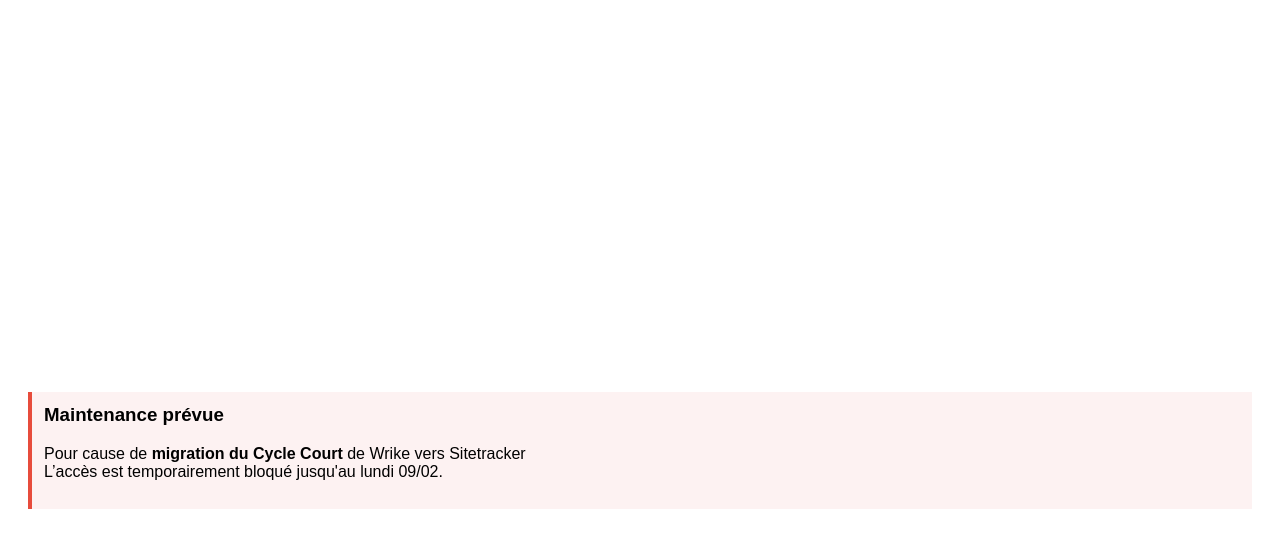
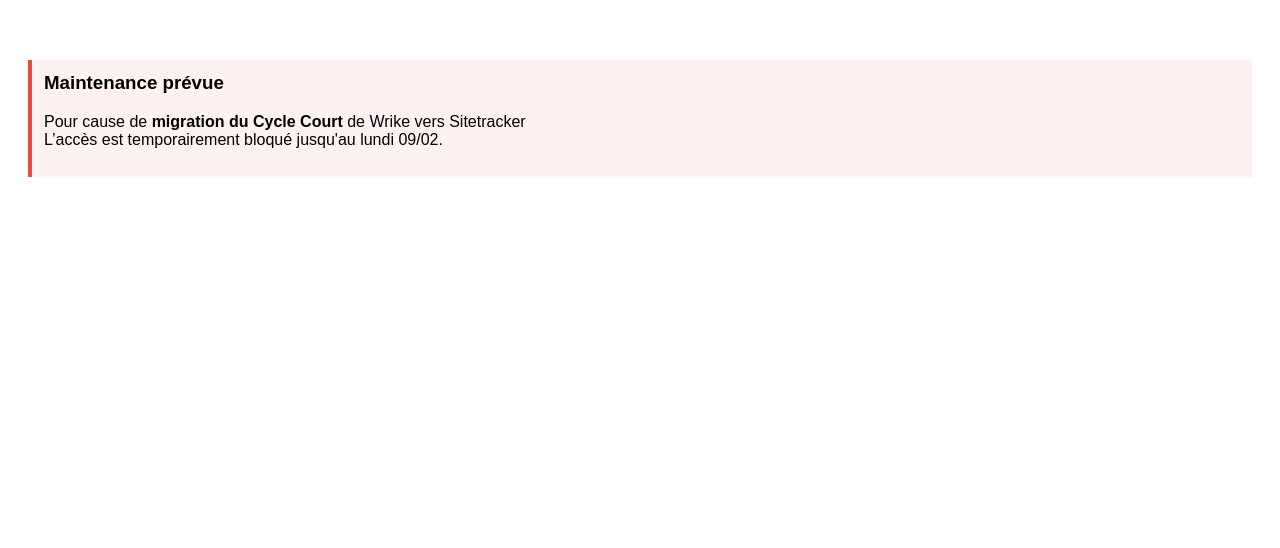
Before and after one commit to ENOE-SI/sf-login-message, a plain HTML site: page index.html in a window 1280 px wide. Shown: the part 140-688 px from the top of the page. Drawn offline with Linux system fonts and the light colour scheme.

Commit message:
Update index.html

```diff
--- a/index.html
+++ b/index.html
@@ -7,7 +7,7 @@
       font-family: Arial, sans-serif;
       padding: 20px;
       background: transparent;
-      margin-top: 40%;
+      margin-top: 180px;
     }
     .alert {
       border-left: 4px solid #e74c3c;
```
